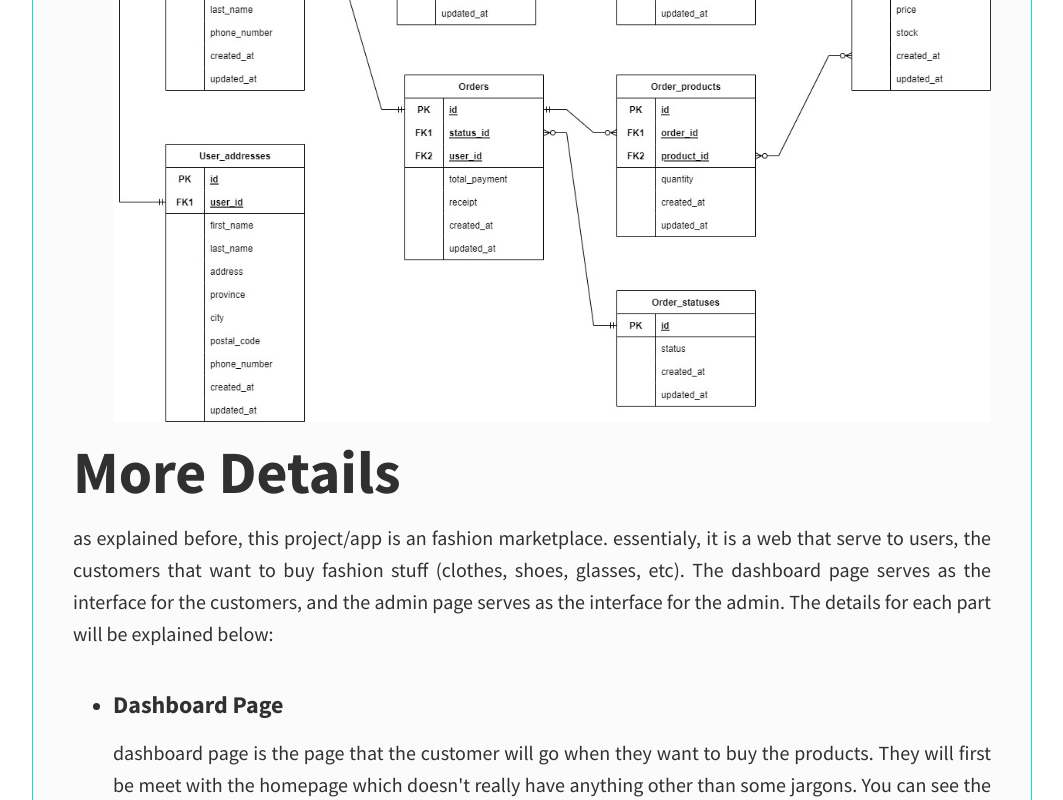
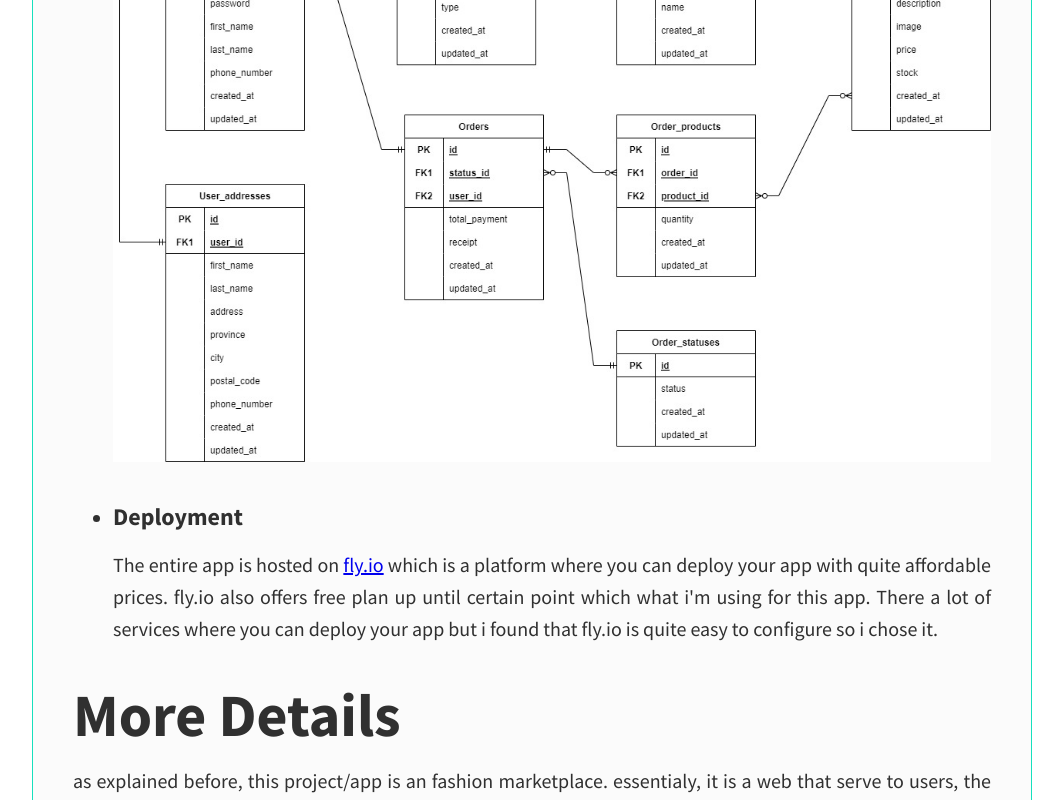
Before and after one commit to DzakiyH/portfolio-react, a React (Create React App) app: page /project/fashionlution in a window 1280 px wide. Shown: the part 2000-2800 px from the top of the page, without its empty margins (108-1171 px from the left). Built offline with nearby package versions, Linux system fonts and the light colour scheme.

Commit message:
add detail about deployment on fashionlution page

```diff
--- a/package.json
+++ b/package.json
@@ -12,11 +12,13 @@
     "react-particles": "^2.9.3",
     "react-router-dom": "^6.4.2",
     "react-scripts": "5.0.1",
+    "serve": "^14.2.0",
     "tsparticles": "^2.3.4",
     "web-vitals": "^2.1.4"
   },
   "scripts": {
-    "start": "react-scripts start",
+    "start": "serve -s build",
+    "dev": "react-scripts start",
     "build": "react-scripts build",
     "test": "react-scripts test",
     "eject": "react-scripts eject"
--- a/src/components/Fashionlution/index.jsx
+++ b/src/components/FashionlutionPage/index.jsx
@@ -1,12 +1,12 @@
 import React from 'react';
-import '../../styles/projectdetails.css';
+import '../../styles/fashionlution.css';
 import erd from '../../images/erd_fashionlution.jpeg';
 import fashionHomepage from '../../images/fashionlution_homepage.jpg';
 import fashionShopping from '../../images/fashionlution_shopping.jpg';
 import adminProducts from '../../images/fashionadmin_products.jpg';
 import adminOrders from '../../images/fashionadmin_orders.jpg';
 
-const Fashionlution = () => {
+const FashionlutionPage = () => {
   return (
     <div className='portfolio-item-individual'>
       <h2>Summary</h2>
@@ -60,6 +60,17 @@ const Fashionlution = () => {
           </p>
           <img src={erd} alt='erd' />
         </li>
+        <li className='technology-item'>
+          <h3>Deployment</h3>
+          <p>
+            The entire app is hosted on <a href='https://fly.io/'>fly.io</a>{' '}
+            which is a platform where you can deploy your app with quite
+            affordable prices. fly.io also offers free plan up until certain
+            point which what i'm using for this app. There a lot of services
+            where you can deploy your app but i found that fly.io is quite easy
+            to configure so i chose it.
+          </p>
+        </li>
       </ul>
       <h2>More Details</h2>
       <p>
@@ -108,10 +119,11 @@ const Fashionlution = () => {
       <h2>Addendum</h2>
       <p>
         This app is defintely not perfect, i'm still trying to fix and change
-        some parts to make it a lot better so forgive me for that. You can also
-        send me some suggestion for this app through my socials if you want,
-        that will be really apreciated! Anyway, this has been too long, so i'll
-        list the links to each part and their github's page. Happy shopping!
+        some parts to make it a lot better so please bear with me for that. You
+        can also send me some suggestion for this app through my socials if you
+        want, that will be really apreciated! Anyway, this has been too long, so
+        i'll list the links to each part and their github's page. Happy
+        shopping!
       </p>
       <ul>
         <li>
@@ -188,4 +200,4 @@ const Fashionlution = () => {
   );
 };
 
-export default Fashionlution;
+export default FashionlutionPage;
--- a/src/pages/Fashionlution.jsx
+++ b/src/pages/Fashionlution.jsx
@@ -1,6 +1,6 @@
 import Navbar from '../components/Navbar';
 import WorkIntroduction from '../components/WorkIntroduction';
-import Fashionlution from '../components/Fashionlution';
+import FashionlutionPage from '../components/FashionlutionPage';
 
 const PortfolioItem = () => {
   return (
@@ -10,7 +10,7 @@ const PortfolioItem = () => {
         title='Fashionlution'
         subtitle='A Simple Fashion Marketplace'
       />
-      <Fashionlution />
+      <FashionlutionPage />
     </>
   );
 };
--- a/src/styles/projectdetails.css
+++ b/src/styles/fashionlution.css
@@ -1,3 +1,7 @@
+.portfolio-item-individual img {
+  margin: 2em 0;
+}
+
 .portfolio-item-individual {
   position: relative;
   display: flex;
@@ -11,3 +15,7 @@
   border-right: solid 1px var(--clr-accent);
   background-color: rgba(211, 211, 211, 0.1);
 }
+
+.technology-item {
+  margin: 1em 0;
+}
```
Also changed, not shown: 2 other files (tests, documents, lock files or other folders).
